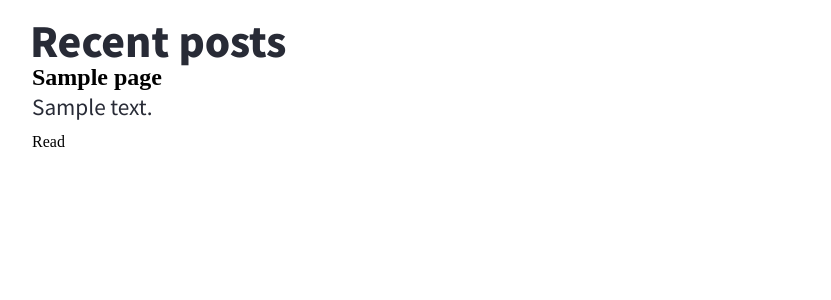
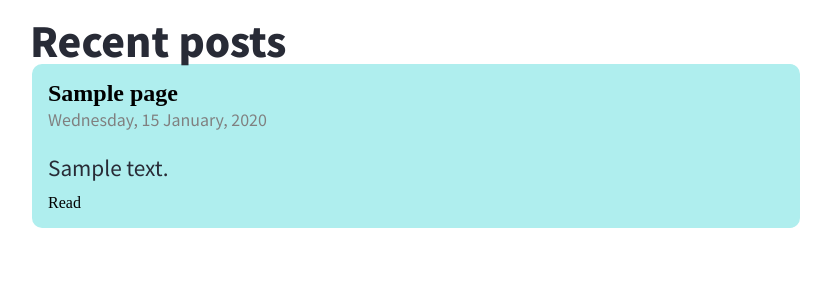
Before and after one commit to mark-tripney/marktripney-flask, a Flask app: template templates/writing.html in a window 1280 px wide. Shown: the part 60-360 px from the top of the page, without its empty margins (224-1055 px from the left). Run offline with Flask 2, Linux system fonts and the light colour scheme; the template is opened without the code that fills it: most values are stand-ins (such as "Sample title", 1, 10 or a date in 2020); style sheets or scripts are compiled from the project's sources.

Commit message:
Add temporary styling for posts.

```diff
--- a/static/style.scss
+++ b/static/style.scss
@@ -173,6 +173,18 @@ em {
 
 
 // **************************************************
+// WRITING
+// **************************************************
+
+.post {
+  background-color: paleturquoise;
+  padding: 1em;
+  margin-bottom: 1em;
+  border-radius: 10px;
+}
+
+
+// **************************************************
 // MEDIA QUERIES
 // **************************************************
 
--- a/templates/writing.html
+++ b/templates/writing.html
@@ -2,8 +2,11 @@
 {% block content %}
   <h1>Recent posts</h1>
   {% for page in pages %}
-    <h2>{{ page.title }}</h2>
-    <p>{{ page.summary }}</p>
-    <a href="/writing/{{ page.path }}.html">Read</a>
+    <div class="post">
+      <h2>{{ page.title }}</h2>
+      <small>{{ page.date.strftime('%A, %d %B, %Y') }}</small>
+      <p>{{ page.summary }}</p>
+      <a href="/writing/{{ page.path }}.html">Read</a>
+    </div>
   {% endfor %}
 {% endblock content %}
```
